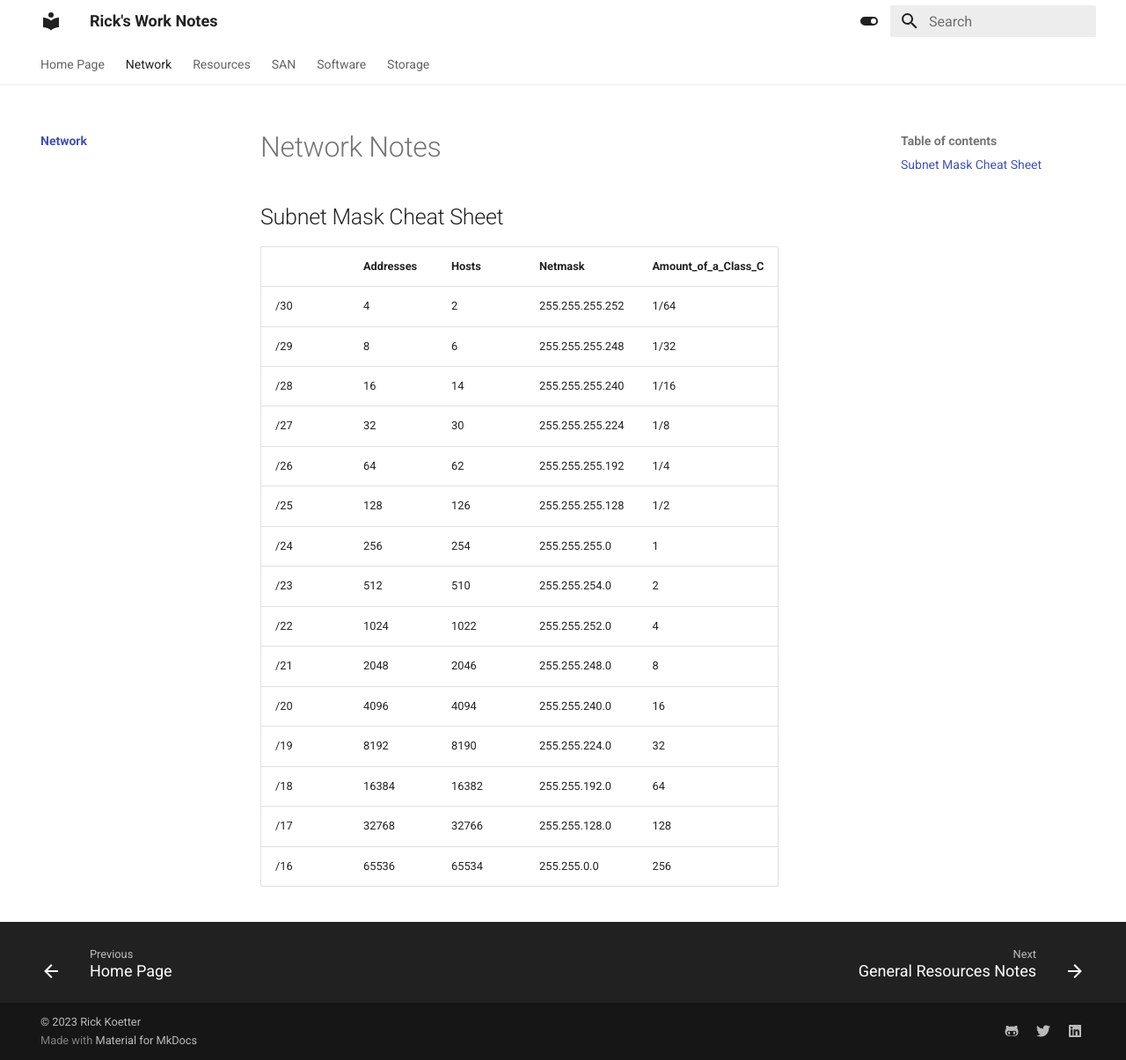
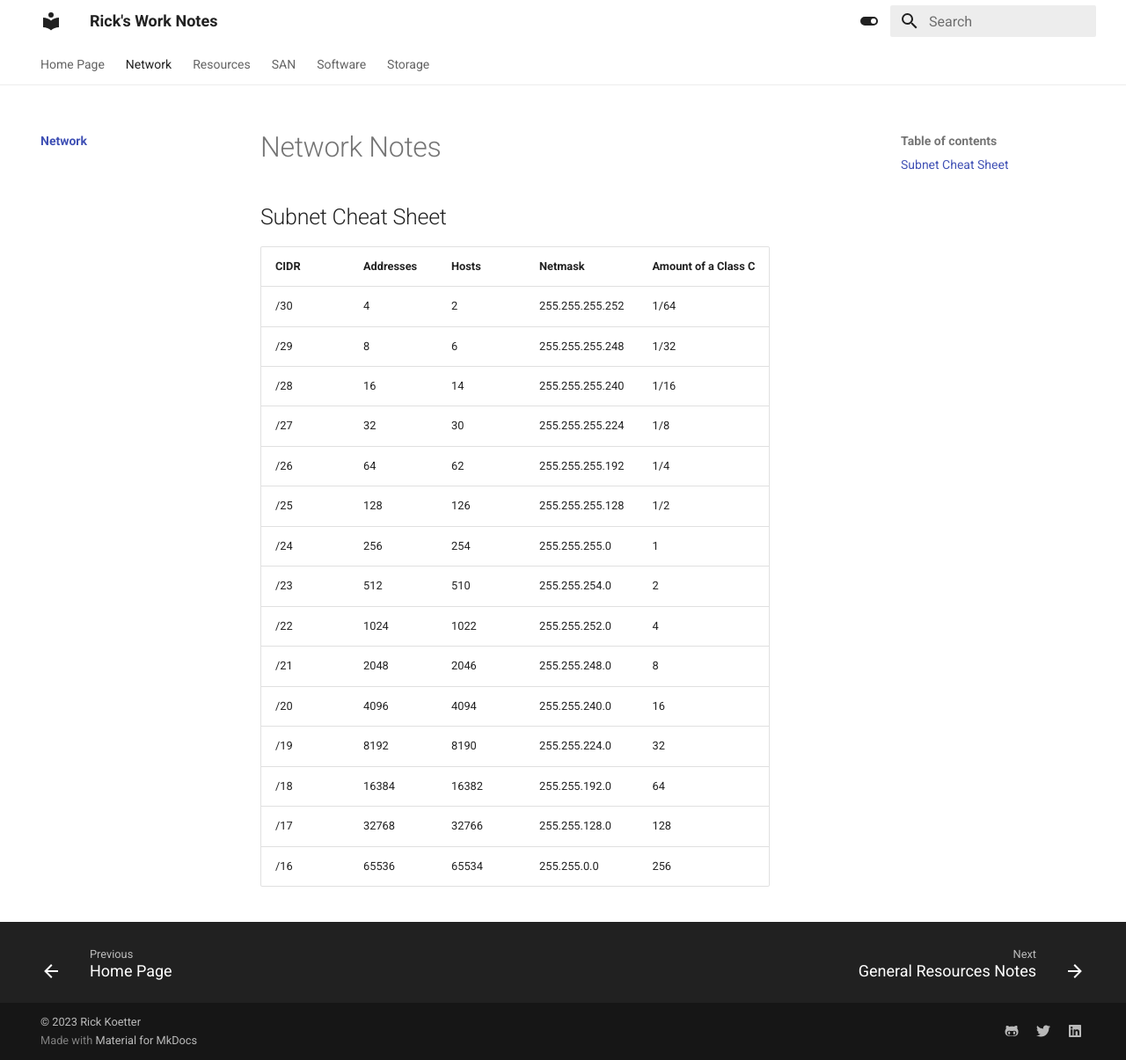
Before and after one commit to rickkoe/worknotes, an MkDocs documentation site: the page built from docs/Network/index.md, in a window 1280 px wide and 1205 px high. Shown: the whole window at 88% size. Built offline with MkDocs 1.6.1 and Material for MkDocs 9.7.7, drawn with Linux system fonts in a browser that asks for light colours.

Commit message:
subnet cheat sheet

```diff
--- a/docs/Network/index.md
+++ b/docs/Network/index.md
@@ -1,8 +1,8 @@
 # Network Notes
 
-## Subnet Mask Cheat Sheet
+## Subnet Cheat Sheet
 
-||Addresses|Hosts|Netmask|Amount_of_a_Class_C|
+|CIDR|Addresses|Hosts|Netmask|Amount of a Class C|
 |---|---|---|---|---|
 |/30|4|2|255.255.255.252|1/64|
 |/29|8|6|255.255.255.248|1/32|
```
